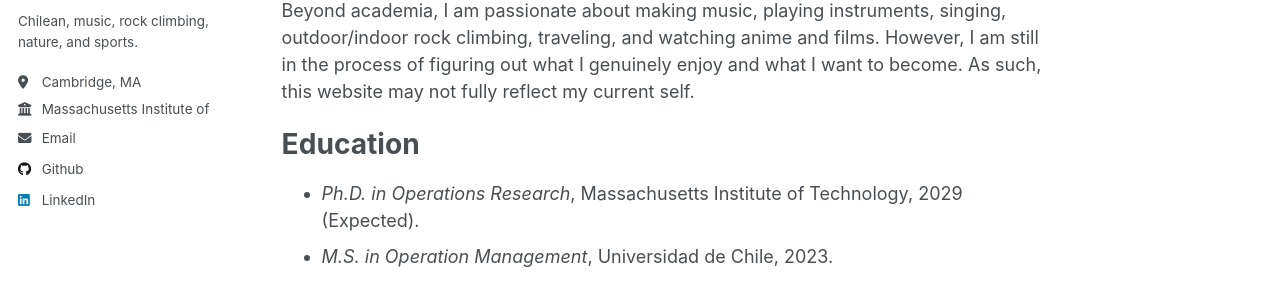
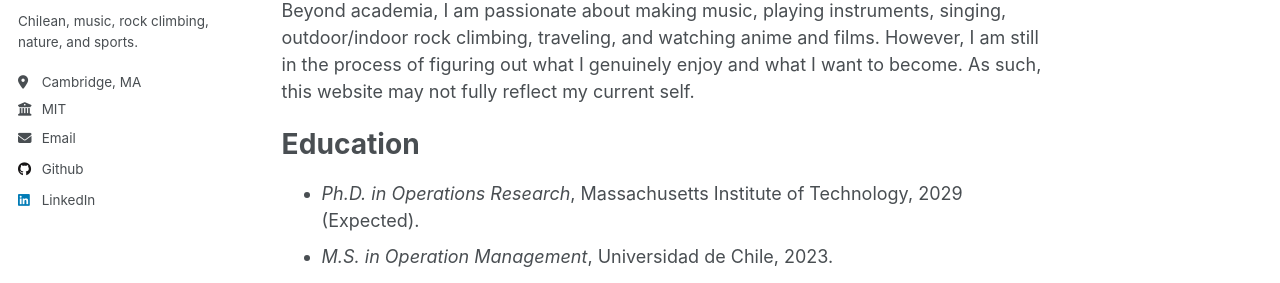
Before and after one commit to nicacevedo/nicacevedo.github.io, a Jekyll site: the page built from _pages/about.md, in a window 1280 px wide. Shown: the part 310-593 px from the top of the page. Built offline with Jekyll 4.4.1, drawn with Linux system fonts in a browser that asks for light colours.

Commit message:
Update _config.yml

```diff
--- a/_config.yml
+++ b/_config.yml
@@ -26,7 +26,7 @@ author:
   pronouns         : "he/him"
   bio              : "Chilean, music, rock climbing, nature, and sports."
   location         : "Cambridge, MA"
-  employer         : "Massachusetts Institute of Technology"
+  employer         : "MIT"
   uri              : # URL
   email            : "nacevedo@mit.edu"
 
@@ -118,7 +118,7 @@ staticman:
         format           : "iso8601" # "iso8601" (default), "timestamp-seconds", "timestamp-milliseconds"
 atom_feed:
   hide                   : true     # change to true to hide the RSS feed in the footer
-  path                   : # blank (default) uses feed.xml
+  path                   : #blank #(default) uses feed.xml
 
 
 # SEO Related
```
